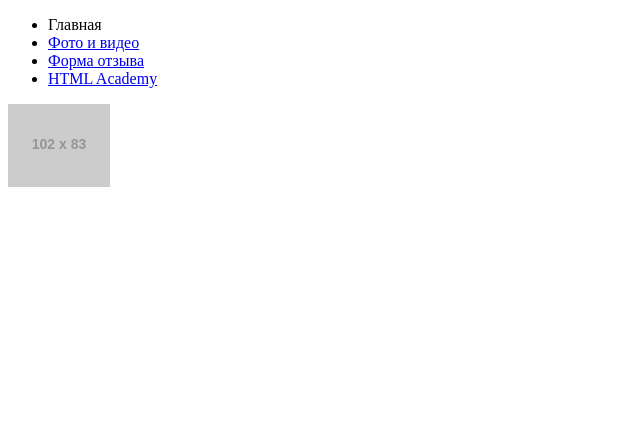
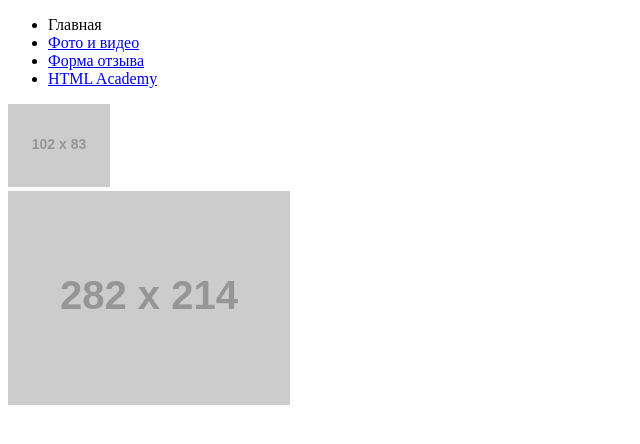
Before and after one commit to Pycu4/202134-sedona, a website: page index.html in a window 1280 px wide. Shown: the whole page, without its empty margins (0-640 px from the left). Drawn offline with Linux system fonts and the light colour scheme; placeholder pictures from the web are drawn by us.

Commit message:
Разметил section .hero на странице index.html

```diff
--- a/index.html
+++ b/index.html
@@ -29,7 +29,7 @@
     </header>
     <main class="page-main">
       <section class="hero">
-
+        <img class="hero__heading" src="http://placehold.it/282x214" width="282" height="214" alt="Welcome to the gorgeous Sedona. «Because the Grand Canyon sucks!»" title="Welcome to the gorgeous Sedona. «Because the Grand Canyon sucks!»">
       </section>
       <section class="promo">
 
```
